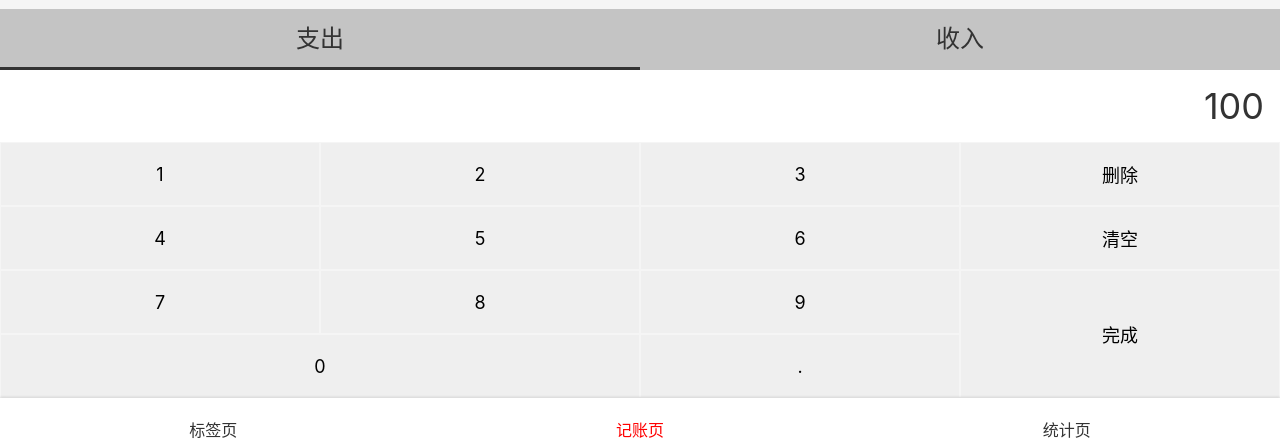
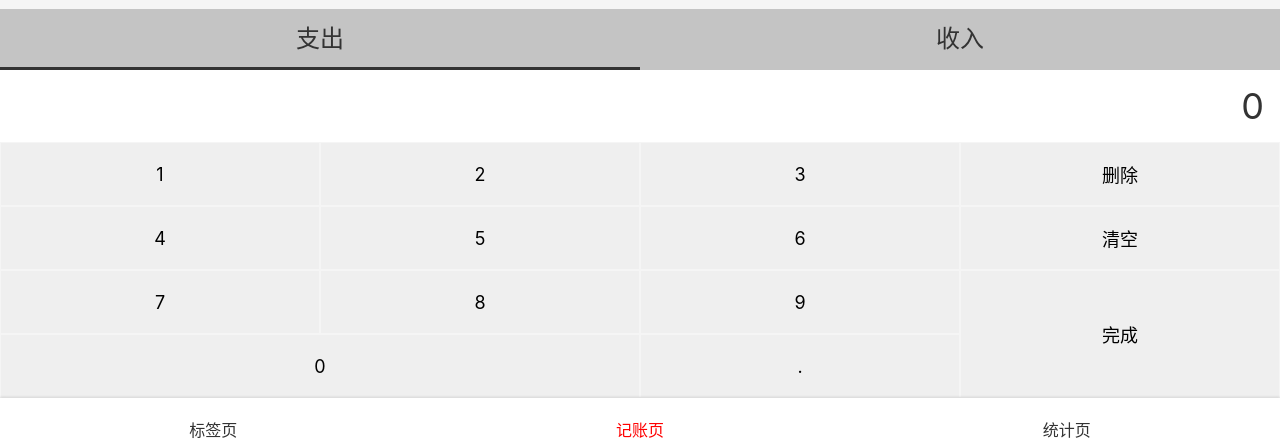
Before and after one commit to Nevermore98/React-Account, a React app: page /#/money in a window 1280 px wide. Shown: the part 354-797 px from the top of the page. Built offline with nearby package versions, Linux system fonts and the light colour scheme; some icons are missing.

Commit message:
NumberPadSection 功能 wip(work in process)

```diff
--- a/src/views/Money.tsx
+++ b/src/views/Money.tsx
@@ -17,27 +17,7 @@
       <TagsSection/>
       <NoteSection/>
       <CategorySection/>
-      <NumberPadSection>
-        <div className="output">
-          100
-        </div>
-        <div className="pad clearfix">
-          <button>1</button>
-          <button>2</button>
-          <button>3</button>
-          <button>删除</button>
-          <button>4</button>
-          <button>5</button>
-          <button>6</button>
-          <button>清空</button>
-          <button>7</button>
-          <button>8</button>
-          <button>9</button>
-          <button className="ok">完成</button>
-          <button className="zero">0</button>
-          <button>.</button>
-        </div>
-      </NumberPadSection>
+      <NumberPadSection/>
     </MyLayout>
 );
 }
--- a/src/views/Money/NumberPadSection.tsx
+++ b/src/views/Money/NumberPadSection.tsx
@@ -1,6 +1,7 @@
 import styled from 'styled-components';
+import React, {useState} from 'react';
 
-const NumberPadSection = styled.section`
+const Wrapper = styled.section`
   display: flex;
   flex-direction: column;
 
@@ -31,5 +32,64 @@
     }
   }
 `;
+const NumberPadSection: React.FC = () => {
+  const [output, setOutput] = useState('0');
+  const onClickButtonWrapper = (e: React.MouseEvent) => {
+    const text = (e.target as HTMLButtonElement).textContent;
+    if (text === null) {return;}
+    switch (text) {
+      case '0':
+      case '1':
+      case '2':
+      case '3':
+      case '4':
+      case '5':
+      case '6':
+      case '7':
+      case '8':
+      case '9':
+      case '.':
+        if (output === '0') {
+          setOutput(text);
+        } else {
+          setOutput(output + text);
+        }
+        break;
+      case '删除':
+        console.log('删除');
+        break;
+      case '清空':
+        console.log('清空');
+        break;
+      case 'OK':
+        console.log('确认');
+        break;
+    }
+  };
+
+  return (
+    <Wrapper>
+      <div className="output">
+        {output}
+      </div>
+      <div className="pad clearfix" onClick={onClickButtonWrapper}>
+        <button>1</button>
+        <button>2</button>
+        <button>3</button>
+        <button>删除</button>
+        <button>4</button>
+        <button>5</button>
+        <button>6</button>
+        <button>清空</button>
+        <button>7</button>
+        <button>8</button>
+        <button>9</button>
+        <button className="ok">完成</button>
+        <button className="zero">0</button>
+        <button>.</button>
+      </div>
+    </Wrapper>
+  );
+};
 
 export default NumberPadSection;
```
Also changed, not shown: src/views/Money/CategorySectionx.tsx (+0 -13 lines).
